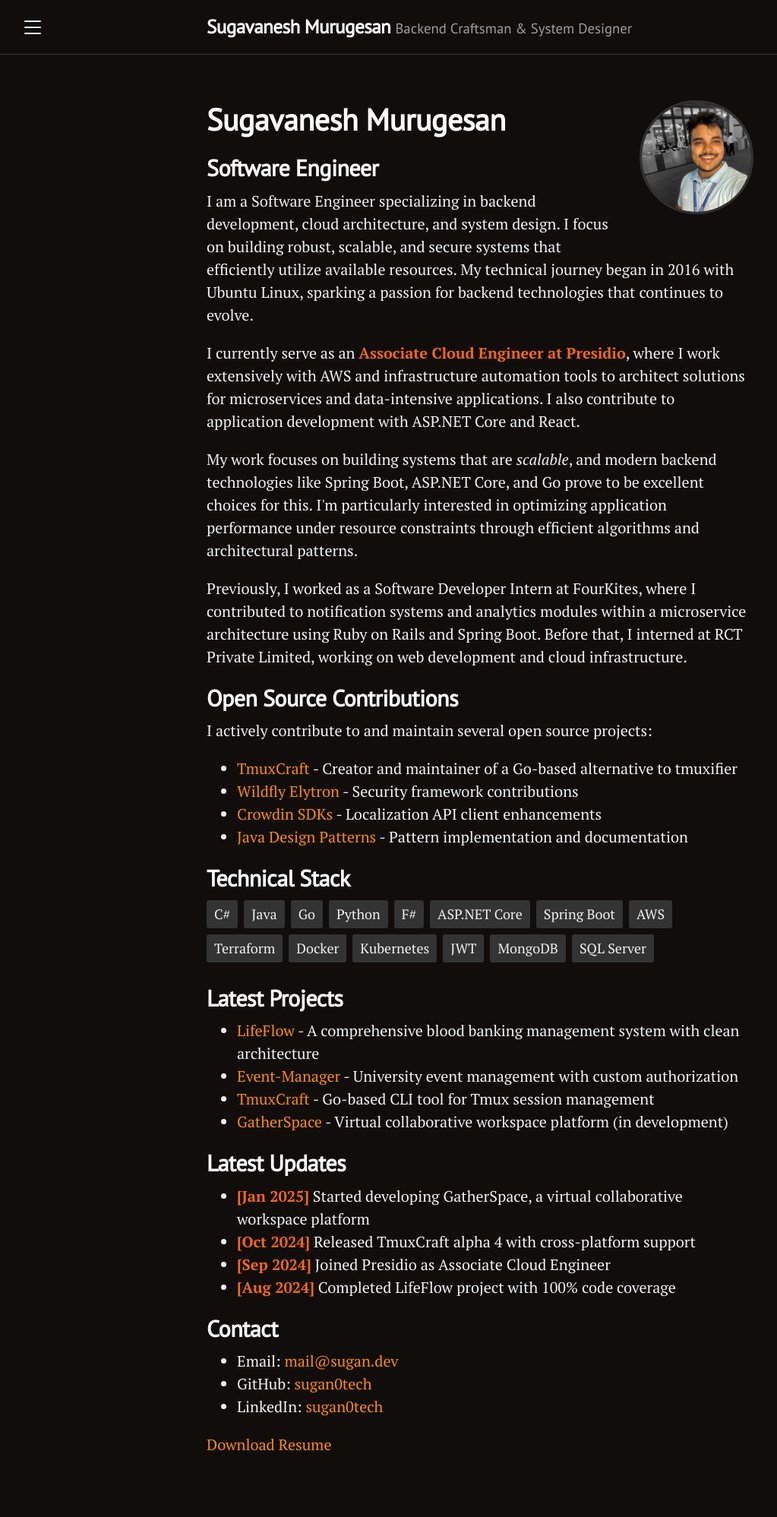
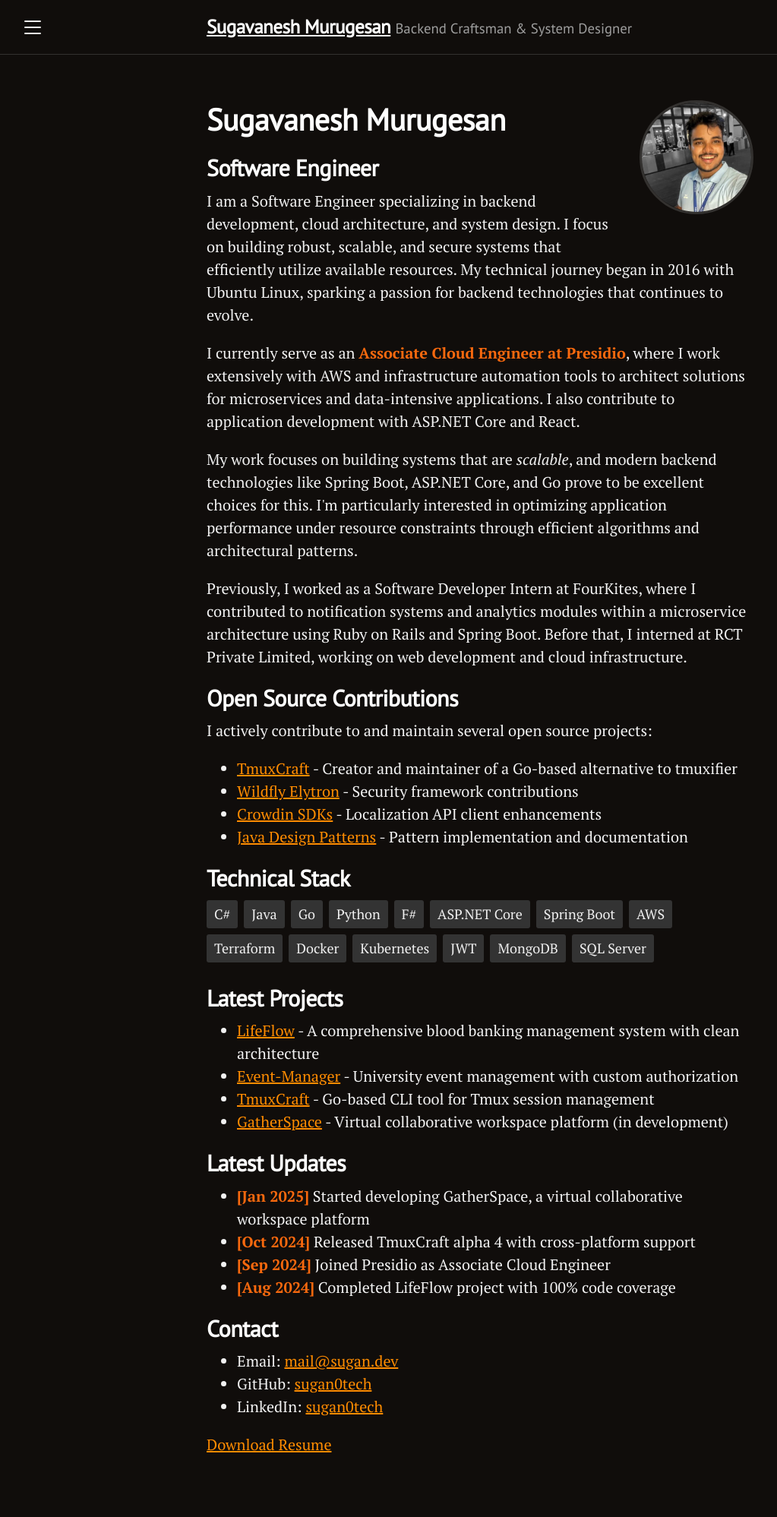
Before and after one commit to sugan0tech/sugan0tech.github.io, a Jekyll site: the page built from index.html, in a window 1280 px wide. Shown: the whole page at 76% size, without its empty margins (8-1031 px from the left). Built offline with Jekyll 4.4.1, drawn with Linux system fonts in a browser that asks for light colours; the list of posts is cut into pages by our own code.

Commit message:
performance improvements

```diff
--- a/_includes/head.html
+++ b/_includes/head.html
@@ -19,10 +19,20 @@
   <link rel="canonical" href="{{ page.url | absolute_url }}">
   {% endif %}
 
+  <link rel="stylesheet" href="{{ '/public/css/poole.css' | absolute_url }}" media="print" onload="this.media='all'">
+<link rel="stylesheet" href="{{ '/public/css/syntax.css' | absolute_url }}" media="print" onload="this.media='all'">
+<link rel="stylesheet" href="{{ '/public/css/custom.css' | absolute_url }}" media="print" onload="this.media='all'">
+
+<noscript>
   <link rel="stylesheet" href="{{ '/public/css/poole.css' | absolute_url }}">
   <link rel="stylesheet" href="{{ '/public/css/syntax.css' | absolute_url }}">
   <link rel="stylesheet" href="{{ '/public/css/custom.css' | absolute_url }}">
-  <link rel="stylesheet" href="https://fonts.googleapis.com/css?family=PT+Serif:400,400italic,700%7CPT+Sans:400">
+</noscript>
+
+<link rel="preconnect" href="https://fonts.googleapis.com">
+<link rel="preconnect" href="https://fonts.gstatic.com" crossorigin>
+
+<link rel="stylesheet" href="https://fonts.googleapis.com/css?family=PT+Serif:400,400italic,700%7CPT+Sans:400&display=swap" media="print" onload="this.media='all'">
 
   <link rel="apple-touch-icon-precomposed" sizes="144x144" href="{{ '/public/apple-touch-icon-precomposed.png' | absolute_url }}">
   <link rel="shortcut icon" href="{{ '/public/favicon.ico' | absolute_url }}">
--- a/public/css/custom.css
+++ b/public/css/custom.css
@@ -54,6 +54,7 @@
 /* General Link Styling for Dark Mode */
 a {
   color: var(--engineering-orange);
+  text-decoration: underline;
 }
 a:hover, a:focus {
   text-decoration: none;
@@ -163,6 +164,7 @@
 .sidebar a {
   font-weight: normal;
   color: var(--white);
+  text-decoration: none;
 }
 .sidebar-item {
   padding: 1rem;
--- a/public/css/poole.css
+++ b/public/css/poole.css
@@ -250,7 +250,7 @@
 }
 tbody tr:nth-child(odd) td,
 tbody tr:nth-child(odd) th {
-  background-color: #f9f9f9;
+  background-color: #2c2c2c;
 }
 
 
```
Also changed, not shown: public/profile.jpg.
